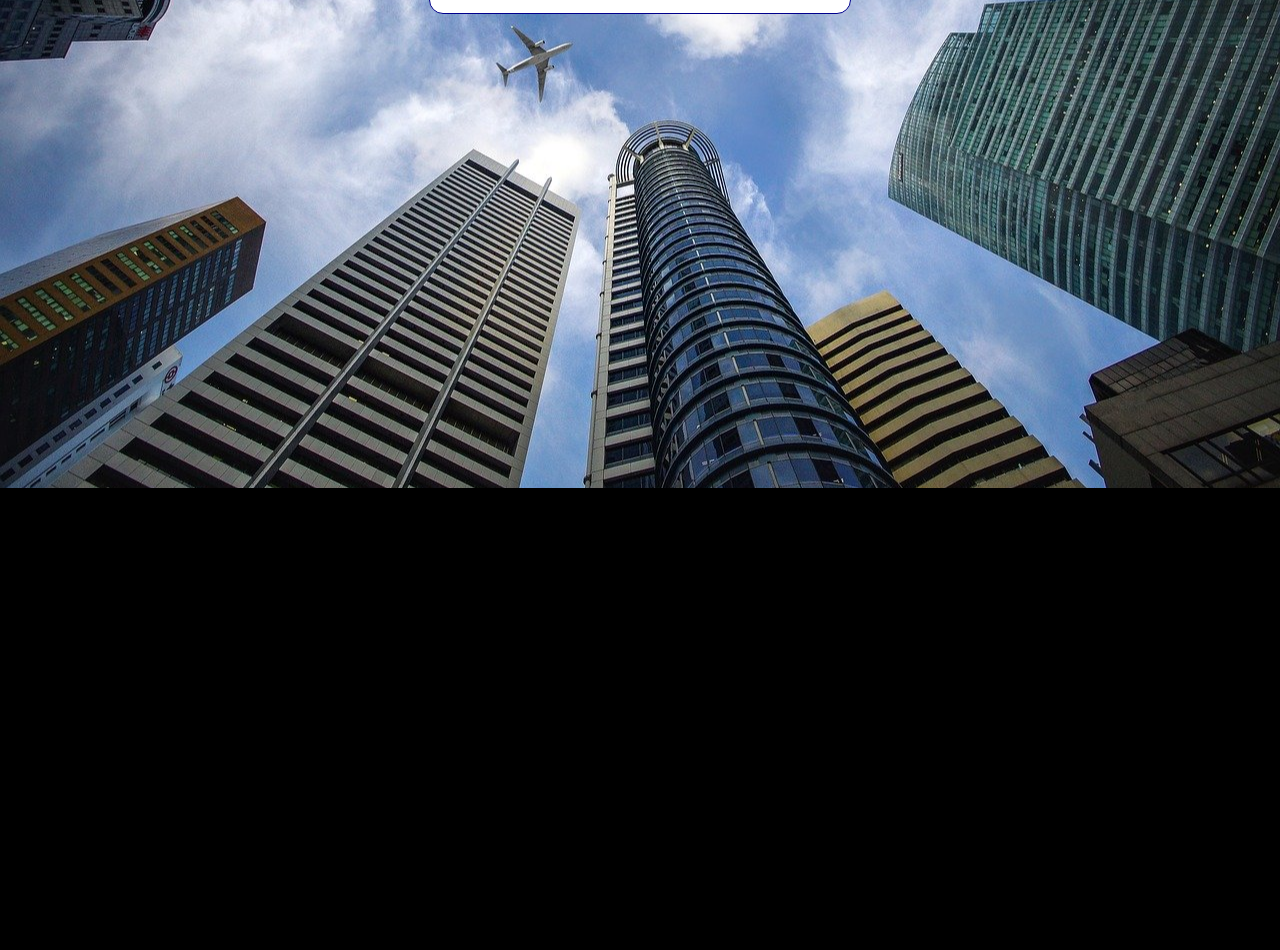
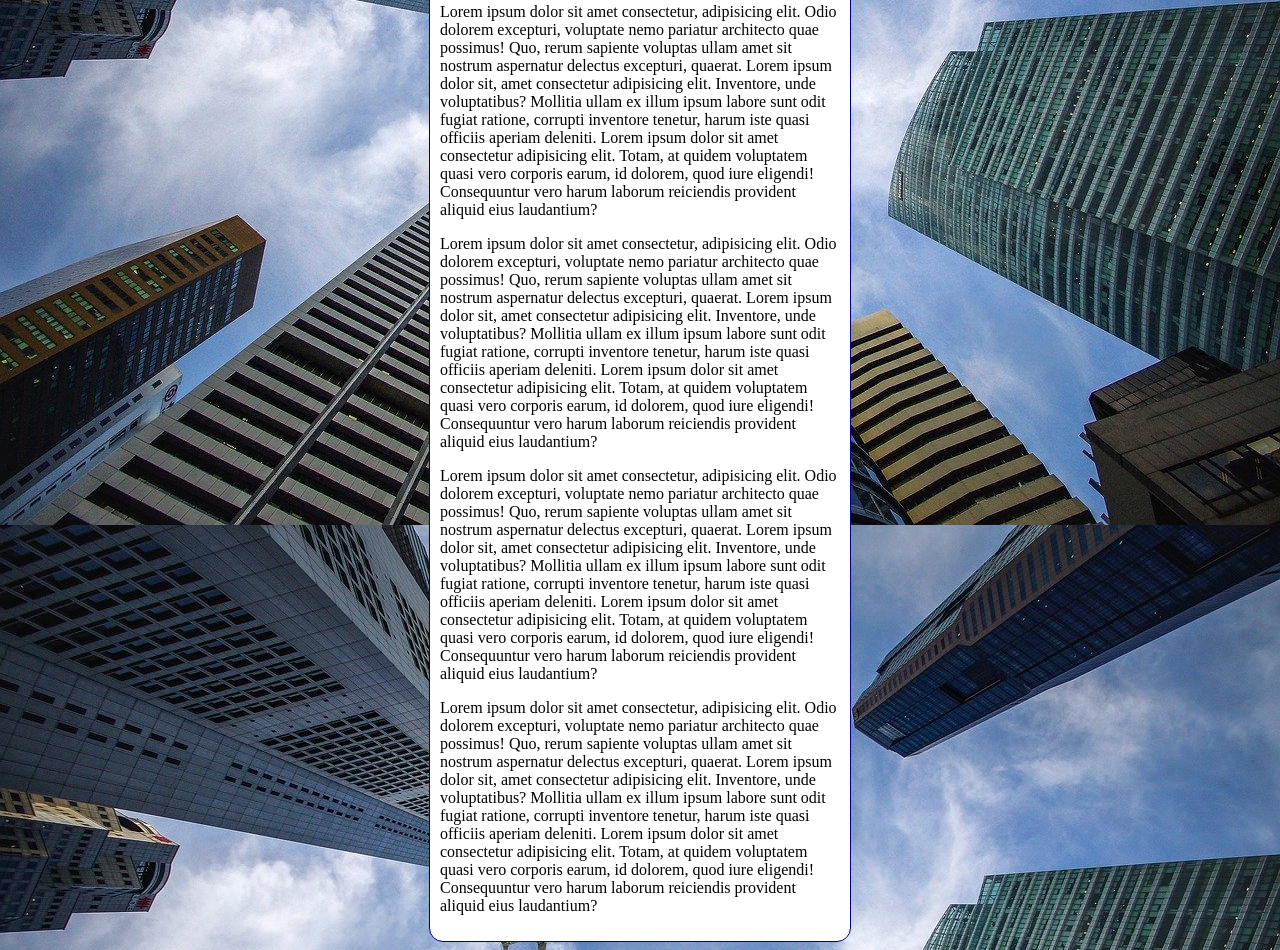
Before and after one commit to BirutescoAdicional/HTML5-CSS3, a plain HTML site: page módulo03/ex01/fundo006.html in a window 1280 px wide. Shown: the part 328-1278 px from the top of the page. Before the commit the page ends 816 px from the top, so only its background shows below. Drawn offline with Linux system fonts and the light colour scheme.

Commit message:
atualizei exercício 022

```diff
--- a/módulo03/ex01/fundo006.html
+++ b/módulo03/ex01/fundo006.html
@@ -3,20 +3,28 @@
 <head>
     <meta charset="UTF-8">
     <meta name="viewport" content="width=device-width, initial-scale=1.0">
-    <title></title>
+    <title>Fundo fixo de tela</title>
     <style>
         body {
-            height: 100vh;
+            /*height: 100vh;
             background-color: black;
             background-image: url('imagens/wallpaper002.jpg');
             background-position: center center;
             background-repeat: no-repeat;
             background-size: cover;
+            background-attachment: fixed;*/
+
+            /*Shorthand - background
+                color > image > position > repeat > [size] > attachment
+            */
+
+            background: black url(imagens/wallpaper002.jpg) center center no-repeat fixed;
+            background-size: cover;
         }
 
         main {
             background-color: white;
-            width: 400px;
+            max-width: 400px;
             padding: 10px;
             margin: auto;
             border: 1px solid darkblue;
@@ -28,6 +36,10 @@
     <main>
         <h1>Teste de imagem de fundo</h1>
         <p>Lorem ipsum dolor sit amet consectetur, adipisicing elit. Odio dolorem excepturi, voluptate nemo pariatur architecto quae possimus! Quo, rerum sapiente voluptas ullam amet sit nostrum aspernatur delectus excepturi, quaerat. Lorem ipsum dolor sit, amet consectetur adipisicing elit. Inventore, unde voluptatibus? Mollitia ullam ex illum ipsum labore sunt odit fugiat ratione, corrupti inventore tenetur, harum iste quasi officiis aperiam deleniti. Lorem ipsum dolor sit amet consectetur adipisicing elit. Totam, at quidem voluptatem quasi vero corporis earum, id dolorem, quod iure eligendi! Consequuntur vero harum laborum reiciendis provident aliquid eius laudantium?</p>
+        <p>Lorem ipsum dolor sit amet consectetur, adipisicing elit. Odio dolorem excepturi, voluptate nemo pariatur architecto quae possimus! Quo, rerum sapiente voluptas ullam amet sit nostrum aspernatur delectus excepturi, quaerat. Lorem ipsum dolor sit, amet consectetur adipisicing elit. Inventore, unde voluptatibus? Mollitia ullam ex illum ipsum labore sunt odit fugiat ratione, corrupti inventore tenetur, harum iste quasi officiis aperiam deleniti. Lorem ipsum dolor sit amet consectetur adipisicing elit. Totam, at quidem voluptatem quasi vero corporis earum, id dolorem, quod iure eligendi! Consequuntur vero harum laborum reiciendis provident aliquid eius laudantium?</p>
+        <p>Lorem ipsum dolor sit amet consectetur, adipisicing elit. Odio dolorem excepturi, voluptate nemo pariatur architecto quae possimus! Quo, rerum sapiente voluptas ullam amet sit nostrum aspernatur delectus excepturi, quaerat. Lorem ipsum dolor sit, amet consectetur adipisicing elit. Inventore, unde voluptatibus? Mollitia ullam ex illum ipsum labore sunt odit fugiat ratione, corrupti inventore tenetur, harum iste quasi officiis aperiam deleniti. Lorem ipsum dolor sit amet consectetur adipisicing elit. Totam, at quidem voluptatem quasi vero corporis earum, id dolorem, quod iure eligendi! Consequuntur vero harum laborum reiciendis provident aliquid eius laudantium?</p>
+        <p>Lorem ipsum dolor sit amet consectetur, adipisicing elit. Odio dolorem excepturi, voluptate nemo pariatur architecto quae possimus! Quo, rerum sapiente voluptas ullam amet sit nostrum aspernatur delectus excepturi, quaerat. Lorem ipsum dolor sit, amet consectetur adipisicing elit. Inventore, unde voluptatibus? Mollitia ullam ex illum ipsum labore sunt odit fugiat ratione, corrupti inventore tenetur, harum iste quasi officiis aperiam deleniti. Lorem ipsum dolor sit amet consectetur adipisicing elit. Totam, at quidem voluptatem quasi vero corporis earum, id dolorem, quod iure eligendi! Consequuntur vero harum laborum reiciendis provident aliquid eius laudantium?</p>
+        <p>Lorem ipsum dolor sit amet consectetur, adipisicing elit. Odio dolorem excepturi, voluptate nemo pariatur architecto quae possimus! Quo, rerum sapiente voluptas ullam amet sit nostrum aspernatur delectus excepturi, quaerat. Lorem ipsum dolor sit, amet consectetur adipisicing elit. Inventore, unde voluptatibus? Mollitia ullam ex illum ipsum labore sunt odit fugiat ratione, corrupti inventore tenetur, harum iste quasi officiis aperiam deleniti. Lorem ipsum dolor sit amet consectetur adipisicing elit. Totam, at quidem voluptatem quasi vero corporis earum, id dolorem, quod iure eligendi! Consequuntur vero harum laborum reiciendis provident aliquid eius laudantium?</p>
     </main>
 </body>
 </html>
```
